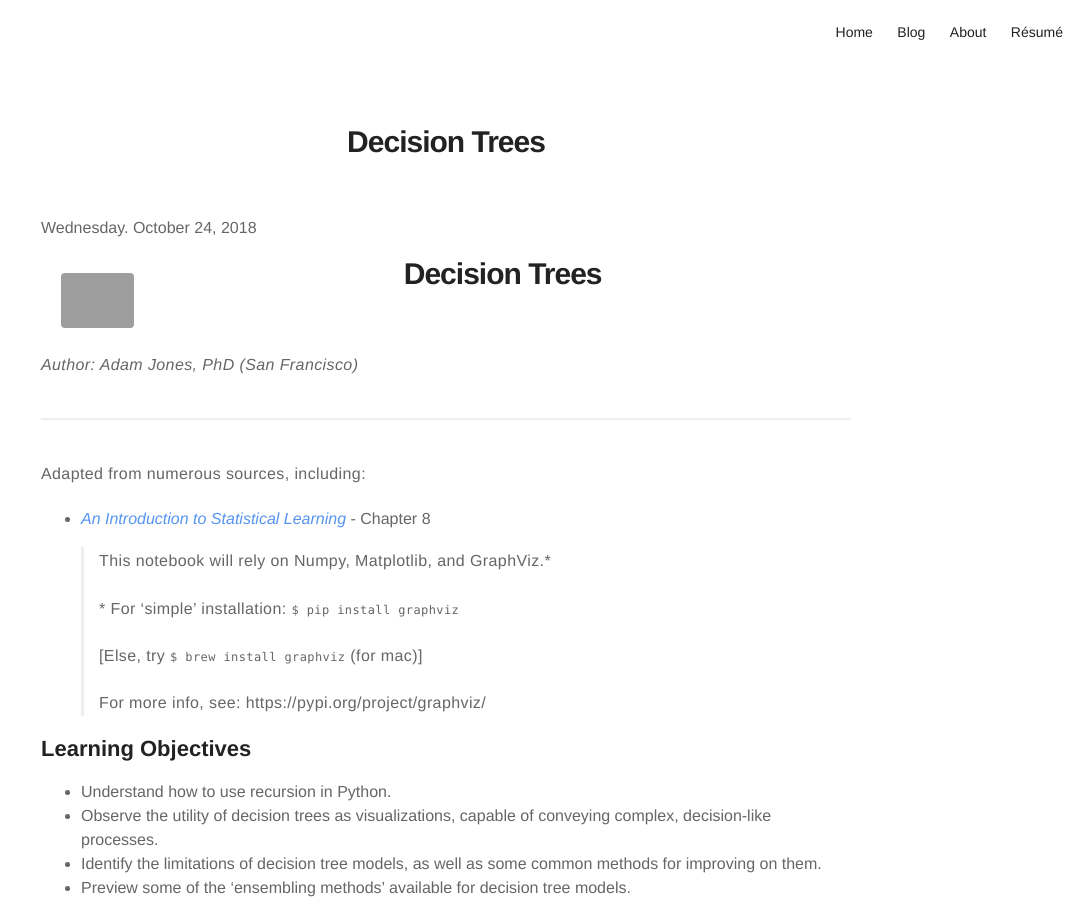
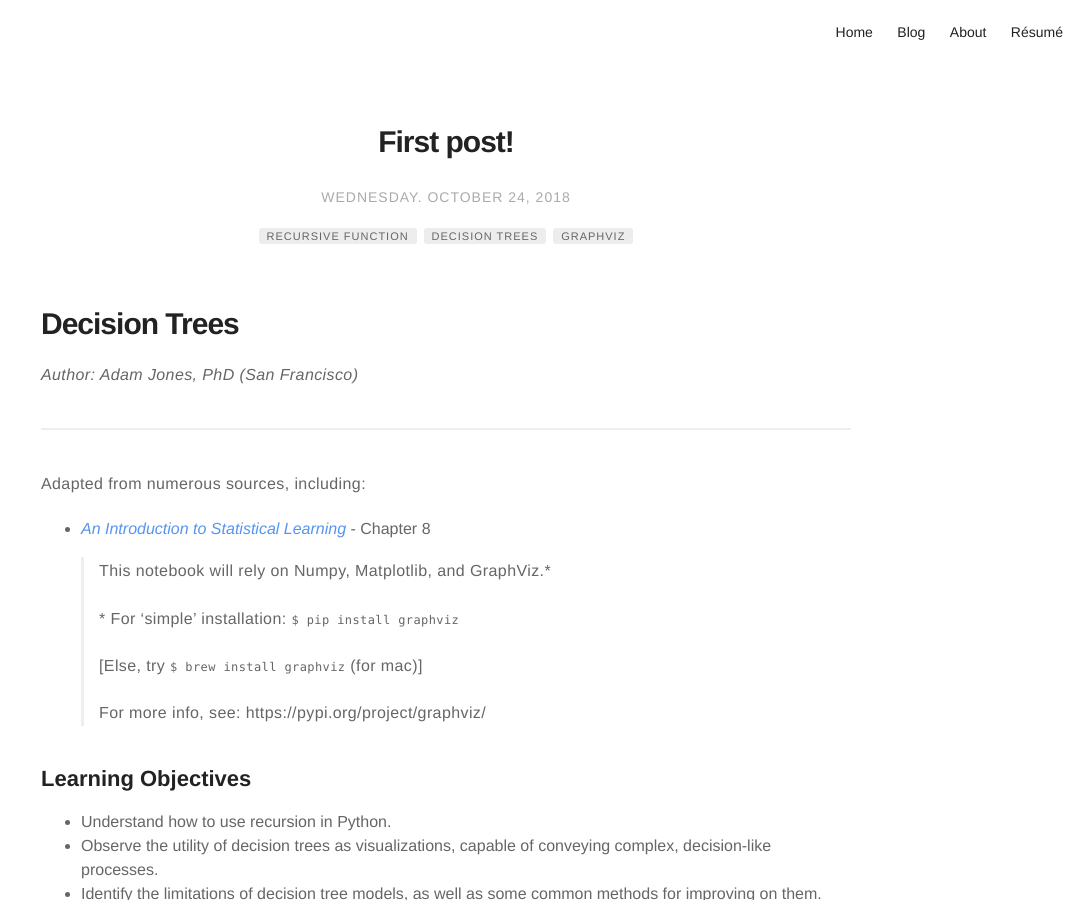
Before and after one commit to meccaLeccaHi/meccaLeccaHi.github.io, a Jekyll site: the page built from _posts/2018-10-24-decision-trees.md, in a window 1280 px wide and 900 px high. Shown: the whole window, without its empty margins (194-1280 px from the left). Built offline with Jekyll 4.4.1, drawn with Linux system fonts in a browser that asks for light colours; our own code applies the rules of GitHub Pages for plain Markdown files; some of the changed text lies outside the part shown; grey boxes are pictures that could not be loaded.

Commit message:
changing title image

```diff
--- a/_includes/favicon.html
+++ b/_includes/favicon.html
@@ -1,9 +1,20 @@
-<link rel="apple-touch-icon" sizes="180x180" href="/assets/images/favicon/apple-touch-icon.png">
-<link rel="icon" type="image/png" sizes="32x32" href="/assets/images/favicon/favicon-32x32.png">
-<link rel="icon" type="image/png" sizes="16x16" href="/assets/images/favicon/favicon-16x16.png">
-<link rel="manifest" href="/assets/images/favicon/site.webmanifest">
-<link rel="mask-icon" href="/assets/images/favicon/safari-pinned-tab.svg" color="#5bbad5">
-<link rel="shortcut icon" href="/assets/images/favicon/favicon.ico">
-<meta name="msapplication-TileColor" content="#da532c">
-<meta name="msapplication-config" content="/assets/images/favicon/browserconfig.xml">
-<meta name="theme-color" content="#ffffff">
+<link rel="apple-touch-icon-precomposed" sizes="57x57" href="{{ site.url }}/assets/images/favicon/apple-touch-icon-57x57.png" />
+<link rel="apple-touch-icon-precomposed" sizes="114x114" href="{{ site.url }}/assets/images/favicon/apple-touch-icon-114x114.png" />
+<link rel="apple-touch-icon-precomposed" sizes="72x72" href="{{ site.url }}/assets/images/favicon/apple-touch-icon-72x72.png" />
+<link rel="apple-touch-icon-precomposed" sizes="144x144" href="{{ site.url }}/assets/images/favicon/apple-touch-icon-144x144.png" />
+<link rel="apple-touch-icon-precomposed" sizes="60x60" href="{{ site.url }}/assets/images/favicon/apple-touch-icon-60x60.png" />
+<link rel="apple-touch-icon-precomposed" sizes="120x120" href="{{ site.url }}/assets/images/favicon/apple-touch-icon-120x120.png" />
+<link rel="apple-touch-icon-precomposed" sizes="76x76" href="{{ site.url }}/assets/images/favicon/apple-touch-icon-76x76.png" />
+<link rel="apple-touch-icon-precomposed" sizes="152x152" href="{{ site.url }}/assets/images/favicon/apple-touch-icon-152x152.png" />
+<link rel="icon" type="image/png" href="{{ site.url }}/assets/images/favicon/favicon-196x196.png" sizes="196x196" />
+<link rel="icon" type="image/png" href="{{ site.url }}/assets/images/favicon/favicon-96x96.png" sizes="96x96" />
+<link rel="icon" type="image/png" href="{{ site.url }}/assets/images/favicon/favicon-32x32.png" sizes="32x32" />
+<link rel="icon" type="image/png" href="{{ site.url }}/assets/images/favicon/favicon-16x16.png" sizes="16x16" />
+<link rel="icon" type="image/png" href="{{ site.url }}/assets/images/favicon/favicon-128.png" sizes="128x128" />
+<meta name="application-name" content="&nbsp;"/>
+<meta name="msapplication-TileColor" content="#FFFFFF" />
+<meta name="msapplication-TileImage" content="mstile-144x144.png" />
+<meta name="msapplication-square70x70logo" content="mstile-70x70.png" />
+<meta name="msapplication-square150x150logo" content="mstile-150x150.png" />
+<meta name="msapplication-wide310x150logo" content="mstile-310x150.png" />
+<meta name="msapplication-square310x310logo" content="mstile-310x310.png" />
--- a/_posts/2018-10-24-decision-trees.md
+++ b/_posts/2018-10-24-decision-trees.md
@@ -1,5 +1,16 @@
+---
+title: "First post!"
+date: 2018-10-24
+layout: post
+category: blog
+tag:
+- recursive function
+- decision trees
+- GraphViz
+author: adam
+description: A Juptyter notebook on Decision Trees
+---
 
-<img src="http://imgur.com/1ZcRyrc.png" style="float: left; margin: 20px; height: 55px">
 
 # Decision Trees
 
```
